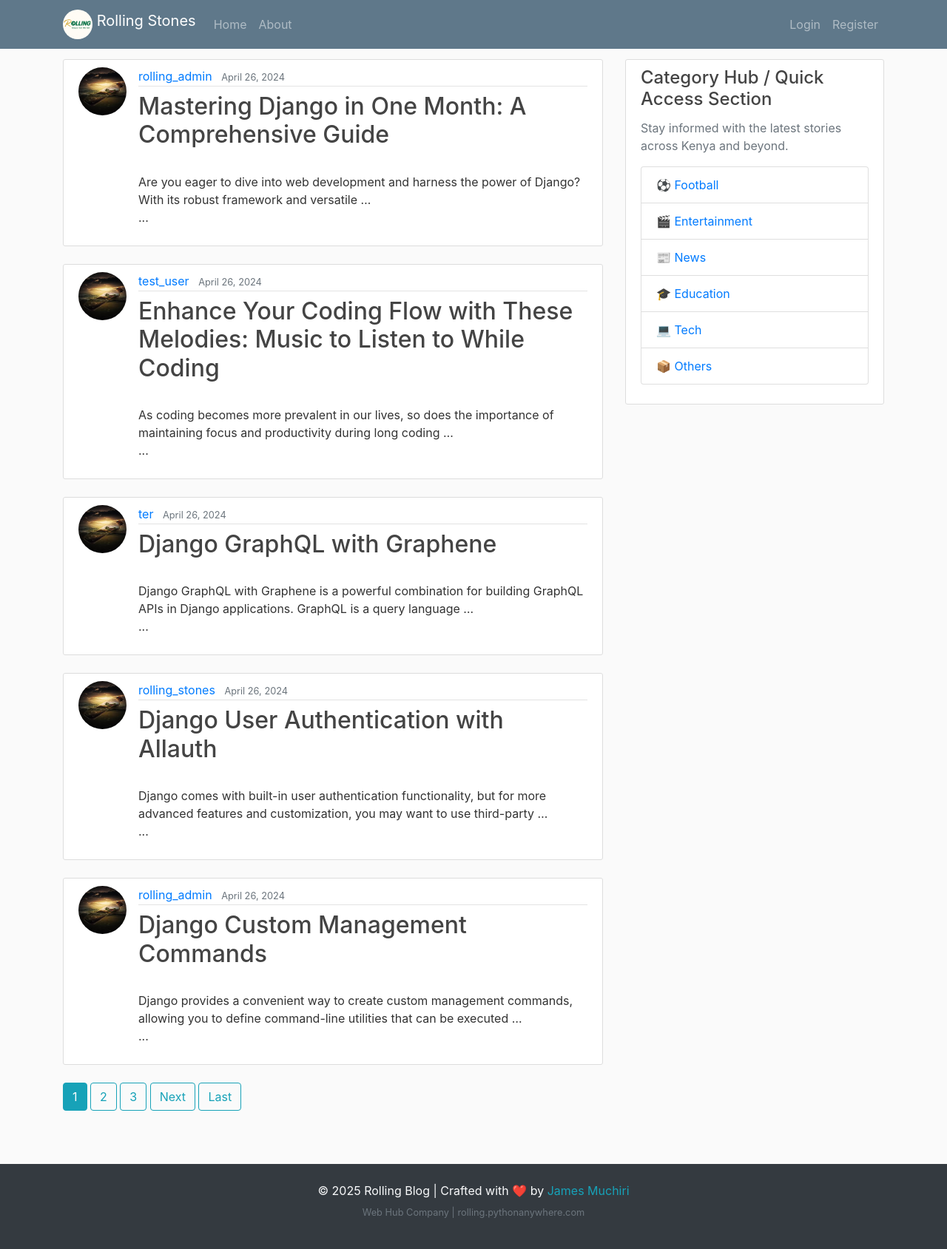
After one commit to jamesnyaga/django_app, a Django app: page / in a window 1280 px wide. The commit adds this page. Shown: the whole page at 74% size. Run offline with Django 4.2, Linux system fonts and the light colour scheme; data comes from the database, SQL or seed files in the repository.

Commit message:
Add slug field and slug-based URLs

```diff
--- a/blog/models.py
+++ b/blog/models.py
@@ -2,14 +2,15 @@
 from django.contrib.auth.models import User
 from django.urls import reverse
 from django.utils import timezone
+from django.utils.text import slugify
 
 
 # Create your models here.
 class Posts(models.Model):
-	title = models.CharField(max_length=100)
-	header_image = models.ImageField(null = True, blank=True, upload_to='blog_images/')
-	content = models.TextField()
-	category = models.CharField(
+    title = models.CharField(max_length=100)
+    header_image = models.ImageField(null=True, blank=True, upload_to='blog_images/')
+    content = models.TextField()
+    category = models.CharField(
         max_length=50,
         choices=[
             ('football', 'Football'),
@@ -21,15 +22,37 @@
         ],
         default='others'
     )
-	author = models.ForeignKey(User, on_delete = models.CASCADE)
-	date_posted = models.DateTimeField(default=timezone.now)
-	image = models.ImageField(upload_to='post_images/', blank=True, null=True)
+    author = models.ForeignKey(User, on_delete=models.CASCADE)
+    slug = models.SlugField(unique=False, blank=True)
+    meta_description = models.CharField(max_length=160, blank=True, help_text="SEO meta description for the post")
+    date_posted = models.DateTimeField(default=timezone.now)
+    image = models.ImageField(upload_to='post_images/', blank=True, null=True)
 
-	def __str__(self):
-		return self.title
 
-	def get_absolute_url(self):
-		return reverse('post-detail', kwargs={'pk':self.pk})
+    def save(self, *args, **kwargs):
+        if not self.slug:
+        # Automatically create slug from title
+            base_slug = slugify(self.title)
+            slug = base_slug
+            num = 1
+
+            # Ensure slug is unique
+            while Posts.objects.filter(slug=slug).exists():
+                slug = f"{base_slug}-{num}"
+                num += 1
+
+            self.slug = slug
+
+        super().save(*args, **kwargs)
+
+    def __str__(self):
+        return self.title
+
+    def __str__(self):
+        return self.title
+
+    def get_absolute_url(self):
+        return reverse('post-detail', kwargs={'pk':self.pk})
 
 
 
--- /dev/null
+++ b/blog/templates/blog/base.html
@@ -0,0 +1,137 @@
+{%load static %}
+<!DOCTYPE html>
+<html>
+<head>
+
+    <!-- Google Verification -->
+    <meta name="google-site-verification" content="Y0OSYew_ipIiNX-5W0HBTknq4X71rN1TJ5Y9qIX6N-o" />
+	 <!-- Required meta tags -->
+       <meta charset="utf-8">
+       <meta name="viewport" content="width=device-width, initial-scale=1, shrink-to-fit=no">
+
+       <!-- Bootstrap CSS -->
+       <link rel="stylesheet" href="https://cdn.jsdelivr.net/npm/bootstrap@4.0.0/dist/css/bootstrap.min.css" integrity="sha384-Gn5384xqQ1aoWXA+058RXPxPg6fy4IWvTNh0E263XmFcJlSAwiGgFAW/dAiS6JXm" crossorigin="anonymous">
+
+	<link rel="stylesheet" type="text/css" href="{% static 'blog/main.css' %}">
+	<meta charset="utf-8">
+    <meta name="description" content="{{ meta_description }}">
+	<meta name="viewport" content="width=device-width, initial-scale=1">
+    <meta name="description" content="Rolling is a youth-driven digital platform sharing real stories, news, football updates, and educational insights from across Kenya — crafted with care by James Muchiri and the Rolling Team.">
+    <meta name="keywords" content="Rolling, Kenya News, Football, Education, Entertainment, Blog, Voices That Matter, James Muchiri, Youth Media, Rolling Blog">
+    <meta name="author" content="James Muchiri">
+    <meta name="description" content="Stay updated with football news, live scores, and in-depth match analysis from Kenya and beyond. Rolling Football brings you every goal, every story, every match that matters.">
+    <meta name="keywords" content="Football Kenya, Rolling Football, KPL, Premier League, Sports Kenya, Football News, Rolling, Voices That Matter">
+    <meta name="description" content="Get the latest entertainment updates, celebrity news, and lifestyle stories from Kenya. Rolling Entertainment keeps you connected to the trends and voices that matter.">
+    <meta name="keywords" content="Entertainment Kenya, Celebrities, Rolling Entertainment, Gossip, Kenyan Lifestyle, Music, Movies, Rolling Blog">
+    <meta name="description" content="Breaking news, politics, and community stories from across Kenya — told with truth and purpose. Rolling News brings you the voices that shape our nation.">
+    <meta name="keywords" content="Kenya News, Breaking News, Politics Kenya, Rolling News, Voices That Matter, Kenyan Stories, Current Affairs">
+    <meta name="description" content="Explore student life, university updates, and educational opportunities in Kenya. Rolling Education empowers learners through knowledge and stories that inspire.">
+    <meta name="keywords" content="Education Kenya, Students, Universities, Career Tips, Rolling Education, Learning, Academic News, Rolling Blog">
+    <meta name="description" content="Read powerful opinions and inspiring stories written by young voices across Kenya. Rolling Voices is where perspective meets purpose.">
+    <meta name="keywords" content="Opinions, Rolling Voices, Kenya Features, Inspiring Stories, Youth Blog, Rolling Media">
+    <link rel="shortcut icon" href="{% static 'blog/logo.ico' %}" type="image/x-icon">
+    <link rel="icon" href="{% static 'blog/logo.ico' %}" type="image/x-icon">
+
+	{% if title %}
+	    <title>Rolling blog - {{ title }}</title>
+	{% else %}
+	      <title>Rolling blog</title>
+	{% endif %}
+</head>
+<body>
+<nav class="navbar navbar-expand-md navbar-dark bg-steel fixed-top">
+    <div class="container">
+        <!-- Logo and Brand -->
+        <a class="navbar-brand" href="{% url 'blog-home' %}">
+            <img src="{% static 'blog/logo.png' %}" alt="Rolling Stones Logo" class="d-inline-block align-top rounded-circle" style="height:40px; width:40px; object-fit:cover;">
+            <span class="d-none d-md-inline">Rolling Stones</span>
+        </a>
+
+        <!-- Mobile Toggler -->
+        <button class="navbar-toggler" type="button" data-bs-toggle="collapse" data-bs-target="#navbarContent"
+             aria-controls="navbarContent" aria-expanded="false" aria-label="Toggle navigation">
+             <span class="navbar-toggler-icon"></span>
+        </button>
+
+        <!-- Navbar Links -->
+        <div class="collapse navbar-collapse" id="navbarContent">
+            <!-- Left side -->
+            <ul class="navbar-nav mr-auto">
+                <li class="nav-item"><a class="nav-link" href="{% url 'blog-home' %}">Home</a></li>
+                <li class="nav-item"><a class="nav-link" href="{% url 'blog-about' %}">About</a></li>
+            </ul>
+
+            <!-- Right side -->
+            <ul class="navbar-nav ml-auto">
+                {% if user.is_authenticated %}
+                    <li class="nav-item"><a class="nav-link" href="{% url 'post-create' %}">New Post</a></li>
+                    <li class="nav-item"><a class="nav-link" href="{% url 'profile' %}">Profile</a></li>
+                    <li class="nav-item">
+                        <a class="nav-link" href="#" onclick="document.getElementById('logout-form').submit();">Logout</a>
+                    </li>
+                {% else %}
+                    <li class="nav-item"><a class="nav-link" href="{% url 'login' %}">Login</a></li>
+                    <li class="nav-item"><a class="nav-link" href="{% url 'register' %}">Register</a></li>
+                {% endif %}
+
+                {% if user.is_superuser %}
+                    <li class="nav-item"><a class="nav-link" href="{% url 'dashboard_home' %}">Prof Dashboard</a></li>
+                {% endif %}
+            </ul>
+
+            <!-- Hidden logout form -->
+            <form id="logout-form" action="{% url 'logout' %}" method="post" style="display:none;">
+                {% csrf_token %}
+            </form>
+        </div>
+    </div>
+</nav>
+
+    <main role="main" class="container">
+      <div class="row">
+        <div class="col-md-8">
+          {% if messages %}
+             {% for message in messages %}
+                <div class="alert alert-{{message.tags}}">
+                     {{message}}
+                </div>
+             {% endfor %}
+          {%endif%}
+          {% block content %}{% endblock %}
+        </div>
+        <div class="col-md-4">
+          <div class="content-section">
+            <h4 class="card-title">Category Hub / Quick Access Section</h4>
+            <p class='text-muted'>Stay informed with the latest stories across Kenya and beyond.
+              <ul class="list-group">
+                <li class="list-group-item"><a href="{% url 'category_posts' 'football' %}">⚽ Football</a></li>
+                <li class="list-group-item"><a href="{% url 'category_posts' 'entertainment' %}">🎬 Entertainment</a></li>
+                <li class="list-group-item"><a href="{% url 'category_posts' 'news' %}">📰 News</a></li>
+                <li class="list-group-item"><a href="{% url 'category_posts' 'education' %}">🎓 Education</a></li>
+                <li class="list-group-item"><a href="{% url 'category_posts' 'tech' %}">💻 Tech</a></li>
+                <li class="list-group-item"><a href="{% url 'category_posts' 'others' %}">📦 Others</a></li>
+             </ul>
+         </p>
+     </div>
+ </div>
+</div>
+</main>
+</body>
+    <!-- ✅ Footer -->
+  <footer class="footer bg-dark text-light py-4 mt-5">
+    <div class="container text-center">
+      <p class="mb-2">© 2025 Rolling Blog | Crafted with ❤️ by <a href="https://rolling.pythonanywhere.com/" class="text-info fw-bold text-decoration-none">James Muchiri</a></p>
+      <p class="small text-muted">Web Hub Company | rolling.pythonanywhere.com</p>
+    </div>
+  </footer>
+
+  <!-- ✅ Bootstrap 5 JS -->
+  <script src="https://cdn.jsdelivr.net/npm/bootstrap@5.3.3/dist/js/bootstrap.bundle.min.js"></script>
+<script>
+  function logout() {
+    event.preventDefault();
+    document.getElementById('logout-form').submit();
+  }
+</script>
+
+</html>
--- a/blog/templates/blog/home.html
+++ b/blog/templates/blog/home.html
@@ -10,11 +10,11 @@
             <small class="text-muted">{{ post.date_posted|date:"F d, Y" }}</small>
         </div>
 
-        <h2><a class="article-title" href="{% url 'post-detail' post.id %}">{{ post.title }}</a></h2>
+        <h2><a class="article-title" href="{% url 'post-detail' post.slug %}">{{ post.title }}</a></h2>
 
         <!-- Display post image if it exists -->
         {% if post.image %}
-        <a href="{% url 'post-detail' post.id %}">
+        <a href="{% url 'post-detail' post.slug %}">
             <img
                 src="{{ post.image.url }}"
                 alt="{{ post.title }}"
--- a/blog/urls.py
+++ b/blog/urls.py
@@ -5,9 +5,9 @@
 
 
 urlpatterns = [
-    path('post/<int:pk>/', PostDetailView.as_view(), name='post-detail'),
-    path('post/<int:pk>/update/', PostUpdateView.as_view(), name='post-update'),
-    path('post/<int:pk>/delete/', PostDeleteView.as_view(), name='post-delete'),
+    path('post/<slug:slug>/', PostDetailView.as_view(), name='post-detail'),
+    path('post/<slug:slug>/update/', PostUpdateView.as_view(), name='post-update'),
+    path('post/<slug:slug>/delete/', PostDeleteView.as_view(), name='post-delete'),
     path('post/new/', PostCreateView.as_view(), name='post-create'),
     path('', PostListView.as_view(), name='blog-home'),
     path('user/<str:username>/', userPostListView.as_view(), name='user-posts'),
--- a/blog/views.py
+++ b/blog/views.py
@@ -131,7 +131,11 @@
         post = self.get_object()
         context['comments'] = post.comments.all().order_by('-created_at')
         context['form'] = CommentForm()
+        context['meta_description'] = post.meta_description if post.meta_description else post.content[:150]
         return context
+
+    def get_object(self, queryset=None):
+        return Posts.objects.get(slug=self.kwargs['slug'])
 
 
 
```
Also changed, not shown: blog/migrations/0007_posts_meta_description_posts_slug.py (added).
